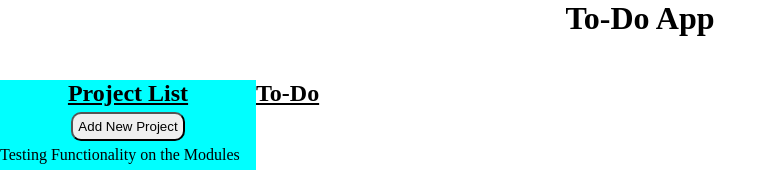
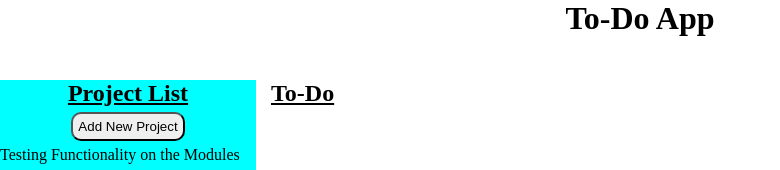
Before and after one commit to Developer9719/todoApp, a website built with webpack: page src/index.html in a window 1280 px wide. Shown: the top 170 px of the page, without its empty margins (0-780 px from the left). Built offline with nearby package versions, Linux system fonts and the light colour scheme.

Commit message:
added spacing between the 2 grid columns

```diff
--- a/src/styles/contentLayout.css
+++ b/src/styles/contentLayout.css
@@ -16,6 +16,10 @@
     text-decoration-line: underline;
 }
 
+.rightSide > h2 { /* Direct Child Selector */
+    margin-left: 15px;
+}
+
 .interactionButtons {
     padding: 5px;
     border-radius: 10px;
```
